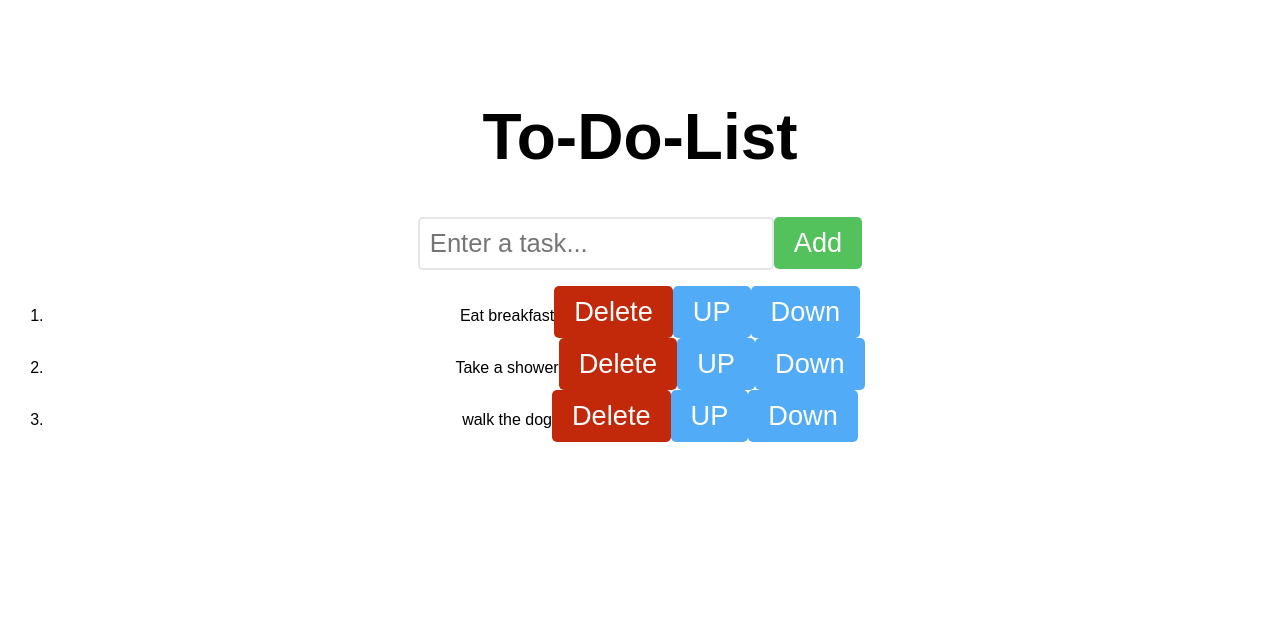
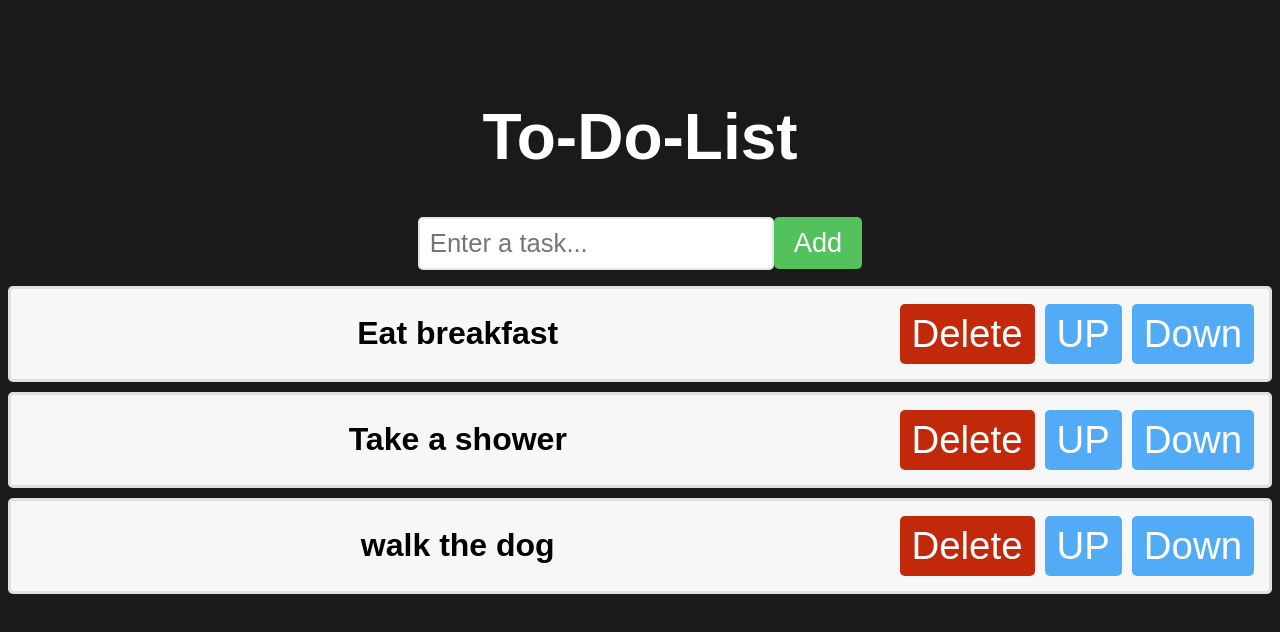
Before and after one commit to AmrMasri/to-do-list-app, a React (Vite) app: page / in a window 1280 px wide. Shown: the top 632 px of the page. Built offline with nearby package versions, Linux system fonts and the light colour scheme.

Commit message:
completing  syling

```diff
--- a/src/ToDoList.jsx
+++ b/src/ToDoList.jsx
@@ -38,7 +38,7 @@
         <ol>
             {tasks.map((task, index) =>
                  <li key={index}>
-                    <span className="task">{task}</span>
+                    <span className="text">{task}</span>
                     <button
                     className="delete-button"
                     onClick={() => deleteTask(index)}>
--- a/src/index.css
+++ b/src/index.css
@@ -1,3 +1,6 @@
+body{
+    background-color: hsl(0, 0%, 10%);
+}
 .to-do-list{
     font-family: Arial, sans-serif;
     text-align: center;
@@ -5,6 +8,7 @@
 }
 h1{
     font-size: 4rem;
+    color: white;
 }
 button{
     font-size: 1.7rem;
@@ -41,3 +45,26 @@
     border-radius: 5px;
     color: hsla(0, 0%, 0%, 0.5);
 }
+ol{
+    padding: 0;
+}
+li{
+    font-size: 2rem;
+    font-weight: bold;
+    padding: 15px;
+    background-color: hsl(0, 0%, 97%);
+    margin-bottom: 10px;
+    border: 3px solid hsl(0, 1%, 85%, 0.75);
+    border-radius: 5px;
+    display: flex;
+    align-items: center;
+}
+.text{
+    flex: 1;
+
+}
+.delete-button, .move-button{
+    padding: 8px 12px;
+    font-size: 2.4rem;
+    margin-left: 10px;
+}
```
